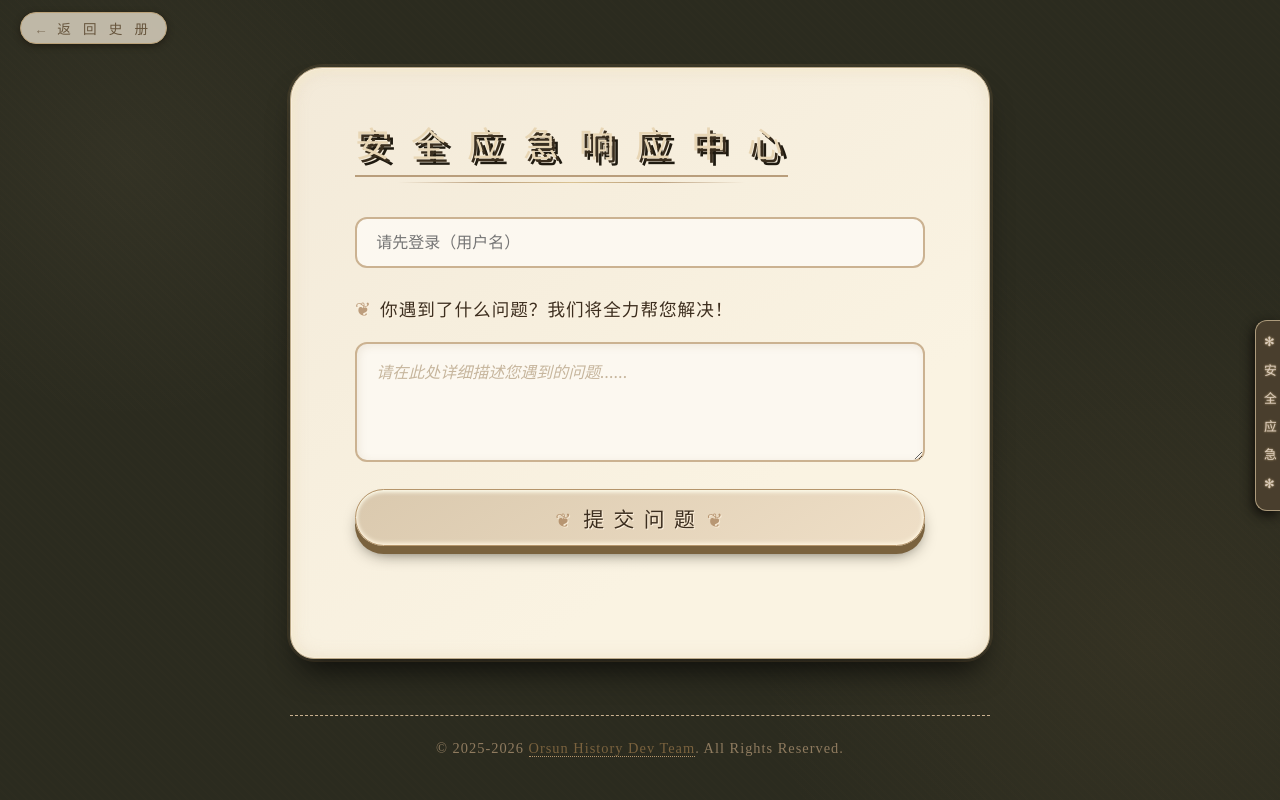
After one commit to zfscjch/OrsunHistory, a Flask app: page /issues in a window 1280 px wide. The commit adds this page. Run offline with Flask 3, Linux system fonts and the light colour scheme; parts of the project's set-up code (start-up, migrations or seed data) failed here and were passed over.

```diff
--- a/templates/face.html
+++ b/templates/face.html
@@ -104,6 +104,9 @@
                 <div id="resultArea" class="result-area">
                     <div class="info-message">等待识别...</div>
                 </div>
+            </div>
+            <div>
+                <a href="/issues">识别失败？向安全中心反映问题</a>
             </div>
         </div>
     </div>
--- a/templates/introduce.html
+++ b/templates/introduce.html
@@ -461,6 +461,7 @@
 
     <div class="psg">
         <a href="/">主页</a>
+        <a href="/issues">反映问题</a>
     </div>
 
     <div class="floating-objects">
--- /dev/null
+++ b/templates/issue.html
@@ -0,0 +1,491 @@
+<!DOCTYPE html>
+<html lang="zh-CN">
+<head>
+    <meta charset="UTF-8">
+    <title>翱三通史 - 安全应急响应中心</title>
+    <style>
+        /* ===== 全局重置与基调 —— 与 index.html 保持一致 ===== */
+        * {
+            margin: 0;
+            padding: 0;
+            box-sizing: border-box;
+        }
+
+        body {
+            background-color: #2b2b1f;  /* 深檀木色底，模拟历史沉淀 */
+            font-family: 'Georgia', 'Times New Roman', '宋体', 'Songti SC', serif;
+            min-height: 100vh;
+            display: flex;
+            flex-direction: column;
+            justify-content: center;
+            align-items: center;
+            padding: 2rem 1rem;
+            background-image:
+                    radial-gradient(circle at 10% 20%, rgba(200, 180, 140, 0.05) 0px, transparent 20%),
+                    radial-gradient(circle at 90% 80%, rgba(160, 130, 80, 0.08) 0px, transparent 30%),
+                    repeating-linear-gradient(45deg, rgba(120, 90, 50, 0.02) 0px, rgba(120, 90, 50, 0.02) 2px, transparent 2px, transparent 6px);
+        }
+
+        /* ===== 主容器 —— 仿若一本摊开的史册 ===== */
+        .container {
+            background: #f7efe0 linear-gradient(145deg, #f3ead9 0%, #faf3e2 70%);
+            border: 1px solid #bbaa8a;
+            border-radius: 32px 32px 24px 24px;
+            box-shadow:
+                    0 20px 30px -10px rgba(0,0,0,0.7),
+                    inset 0 0 0 1px #fff6e5,
+                    inset 2px 2px 8px rgba(255, 245, 215, 0.8);
+            padding: 3rem 4rem;
+            margin: 1.5rem 0;
+            max-width: 700px;
+            width: 100%;
+            position: relative;
+            transition: box-shadow 0.3s ease;
+        }
+
+        /* 古书虫蚀 / 毛边效果 (装饰用伪元素) */
+        .container::before {
+            content: '';
+            position: absolute;
+            top: -4px; left: -4px; right: -4px; bottom: -4px;
+            border: 1px solid rgba(140, 110, 70, 0.2);
+            border-radius: 36px 36px 28px 28px;
+            pointer-events: none;
+            box-shadow: inset 0 0 20px #bba27a40;
+        }
+
+        /* ===== 标题 ===== */
+        h1 {
+            font-size: 2.2rem;
+            font-weight: 400;
+            letter-spacing: 6px;
+            color: #e8d6b5;
+            text-shadow: 3px 3px 0 #3a2e1e, 6px 6px 0 #1f1a10;
+            margin-bottom: 2.5rem;
+            border-bottom: 2px solid #b99e7c;
+            padding-bottom: 0.5rem;
+            display: inline-block;
+            font-family: 'Times New Roman', '宋体', serif;
+            text-transform: uppercase;
+            word-break: keep-all;
+            position: relative;
+        }
+
+        h1::after {
+            content: '';
+            position: absolute;
+            bottom: -8px;
+            left: 10%;
+            width: 80%;
+            height: 1px;
+            background: linear-gradient(90deg, transparent, #b99e7c, #dac292, #b99e7c, transparent);
+        }
+
+        /* ===== 表单样式 ===== */
+        #issueForm {
+            display: flex;
+            flex-direction: column;
+            gap: 1.2rem;
+        }
+
+        /* 标签 —— 仿古书眉批 */
+        #issueForm label {
+            font-size: 1.1rem;
+            color: #3c2e1f;
+            font-family: 'Georgia', 'Times New Roman', '宋体', serif;
+            letter-spacing: 1px;
+            text-shadow: 1px 1px 0 #fff3e0;
+            display: flex;
+            align-items: center;
+            gap: 0.5rem;
+        }
+
+        #issueForm label::before {
+            content: '❦';
+            color: #a57c54;
+            font-size: 1.2rem;
+            opacity: 0.7;
+        }
+
+        /* 用户名输入框 —— 隐藏但保留用于逻辑 */
+        #username {
+            display: none;
+        }
+
+        /* 文本框 —— 仿古书页 */
+        #issueForm textarea {
+            background: #fcf8f0;
+            border: 2px solid #cbb291;
+            border-radius: 12px;
+            padding: 1rem 1.2rem;
+            font-size: 1rem;
+            font-family: 'Georgia', 'Times New Roman', '宋体', serif;
+            color: #2b2217;
+            resize: vertical;
+            min-height: 120px;
+            transition: all 0.3s ease;
+            box-shadow: inset 2px 2px 8px rgba(120, 90, 50, 0.1);
+            line-height: 1.6;
+        }
+
+        #issueForm textarea:focus {
+            outline: none;
+            border-color: #8f7b5f;
+            box-shadow: inset 2px 2px 8px rgba(120, 90, 50, 0.15), 0 0 0 4px rgba(200, 180, 140, 0.2);
+            background: #fffcf5;
+        }
+
+        #issueForm textarea::placeholder {
+            color: #b09a7a;
+            font-style: italic;
+            opacity: 0.7;
+        }
+
+        /* 提交按钮 —— 与 index.html 的链接风格一致 */
+        #submitIssue {
+            display: inline-block;
+            font-size: 1.3rem;
+            font-weight: normal;
+            color: #3c2e1f;
+            text-decoration: none;
+            padding: 0.8rem 2.2rem;
+            background: #e5d8c1;
+            background: linear-gradient(145deg, #dac9ae, #efdfc7);
+            border: 1px solid #b5956b;
+            border-radius: 60px;
+            box-shadow:
+                    0 8px 0 #7a623e,
+                    0 12px 18px -8px #1f1a0e,
+                    inset 0 -2px 4px #fff4dd,
+                    inset 0 2px 4px #fffff0;
+            font-family: 'Georgia', 'Times New Roman', '宋体', serif;
+            letter-spacing: 2px;
+            transition: all 0.15s ease-in-out;
+            position: relative;
+            text-shadow: 1px 1px 0 #fff3e0;
+            cursor: pointer;
+            margin-top: 0.5rem;
+            width: 100%;
+        }
+
+        /* 按钮装饰符 */
+        #submitIssue::before {
+            content: '❦';
+            font-size: 1.2rem;
+            color: #a57c54;
+            opacity: 0.7;
+            margin-right: 10px;
+        }
+
+        #submitIssue::after {
+            content: '❦';
+            font-size: 1.2rem;
+            color: #a57c54;
+            opacity: 0.7;
+            margin-left: 10px;
+        }
+
+        /* 按钮悬停 */
+        #submitIssue:hover {
+            transform: translateY(4px);
+            box-shadow:
+                    0 4px 0 #7a623e,
+                    0 16px 24px -10px #0a0804,
+                    inset 0 -1px 3px #fff1d6,
+                    inset 0 1px 5px #fffff0;
+            background: linear-gradient(145deg, #d2bea0, #ebdac2);
+            color: #241b10;
+            border-color: #b07d4c;
+        }
+
+        /* 按钮点击 */
+        #submitIssue:active {
+            transform: translateY(8px);
+            box-shadow:
+                    0 0 0 #7a623e,
+                    0 18px 20px -12px #0f0b06,
+                    inset 0 -2px 4px #cfb894;
+        }
+
+        /* ===== 响应消息 ===== */
+        #responseMessage {
+            margin-top: 1.5rem;
+            padding: 0.5rem 0;
+            font-size: 1rem;
+            font-family: 'Georgia', 'Times New Roman', '宋体', serif;
+            text-align: center;
+            min-height: 2.5rem;
+        }
+
+        #responseMessage p {
+            padding: 0.5rem 1rem;
+            border-radius: 8px;
+            background: rgba(255, 255, 240, 0.5);
+            border: 1px dashed #cbb291;
+        }
+
+        #responseMessage p[style*="color:green"] {
+            border-color: #7a9a6a;
+            background: rgba(120, 160, 100, 0.1);
+        }
+
+        #responseMessage p[style*="color:red"] {
+            border-color: #b07060;
+            background: rgba(180, 90, 70, 0.08);
+        }
+
+        /* ===== 页脚 ===== */
+        .footer {
+            margin-top: 2rem;
+            font-size: 0.9rem;
+            color: #8f7b5f;
+            text-align: center;
+            letter-spacing: 1px;
+            font-family: 'Times New Roman', '楷体', serif;
+            border-top: 1px dashed #cbb291;
+            padding-top: 1.5rem;
+            width: 100%;
+            max-width: 700px;
+        }
+
+        .footer a {
+            color: #7a623e;
+            text-decoration: none;
+            border-bottom: 1px dotted #b5956b;
+            transition: all 0.2s ease;
+        }
+
+        .footer a:hover {
+            color: #3c2e1f;
+            border-bottom-color: #3c2e1f;
+        }
+
+        /* ===== 仿古签条 (右侧) ===== */
+        .signature-container {
+            position: fixed;
+            right: 0;
+            top: 40%;
+            background: #493e2d;
+            color: #dacbbc;
+            padding: 0.8rem 0.2rem;
+            writing-mode: vertical-rl;
+            font-size: 0.8rem;
+            border-radius: 12px 0 0 12px;
+            letter-spacing: 6px;
+            border: 1px solid #ad9b7c;
+            border-right: none;
+            box-shadow: -2px 4px 12px #0f0d09;
+            text-shadow: 0 0 2px #dec393;
+            font-family: 'Times New Roman', '楷体', serif;
+            z-index: 10;
+            text-decoration: none;
+            transition: all 0.2s ease;
+            line-height: 1.4;
+            cursor: default;
+            pointer-events: none;
+        }
+
+        .signature-container:hover {
+            background: #5f4f39;
+            color: #f0e2ce;
+            border-color: #dbbc93;
+            box-shadow: -4px 6px 16px #221e14;
+            letter-spacing: 8px;
+        }
+
+        /* ===== 响应式 ===== */
+        @media (max-width: 700px) {
+            h1 {
+                font-size: 1.8rem;
+                letter-spacing: 3px;
+                text-shadow: 2px 2px 0 #3a2e1e, 4px 4px 0 #1f1a10;
+            }
+
+            .container {
+                padding: 2rem 1.5rem;
+                margin: 1rem 0.5rem;
+            }
+
+            #issueForm label {
+                font-size: 1rem;
+            }
+
+            #submitIssue {
+                font-size: 1.1rem;
+                padding: 0.6rem 1.5rem;
+            }
+
+            #submitIssue::before,
+            #submitIssue::after {
+                font-size: 1rem;
+            }
+
+            .signature-container {
+                font-size: 0.7rem;
+                padding: 0.6rem 0.15rem;
+                letter-spacing: 4px;
+            }
+        }
+
+        @media (max-width: 500px) {
+            body {
+                padding: 1rem 0.5rem;
+            }
+
+            .container {
+                padding: 1.5rem 1rem;
+                border-radius: 24px;
+            }
+
+            h1 {
+                font-size: 1.5rem;
+                letter-spacing: 2px;
+            }
+
+            #issueForm textarea {
+                min-height: 100px;
+                font-size: 0.95rem;
+                padding: 0.8rem;
+            }
+
+            #submitIssue {
+                font-size: 1rem;
+                padding: 0.5rem 1rem;
+                letter-spacing: 1px;
+            }
+
+            #submitIssue::before,
+            #submitIssue::after {
+                display: none;
+            }
+
+            .signature-container {
+                display: none;
+            }
+        }
+
+        /* ===== 顶部导航小标签（与 index 呼应） ===== */
+        .nav-tag {
+            position: fixed;
+            top: 12px;
+            left: 20px;
+            font-size: 0.85rem;
+            color: #67553d;
+            background: #efe6d4c0;
+            padding: 0.3rem 1rem;
+            border-radius: 30px;
+            border: 1px solid #bba27a;
+            backdrop-filter: blur(2px);
+            box-shadow: 0 2px 6px #221e14;
+            font-family: 'Courier New', '宋体', monospace;
+            letter-spacing: 2px;
+            z-index: 10;
+            text-decoration: none;
+            transition: all 0.2s ease;
+        }
+
+        .nav-tag:hover {
+            background: #dacbbc;
+            color: #2b2217;
+            border-color: #8f7b5f;
+        }
+
+        .nav-tag::before {
+            content: '← ';
+            opacity: 0.7;
+        }
+    </style>
+</head>
+<body>
+
+<!-- 返回主页的导航标签 -->
+<a href="/" class="nav-tag">返 回 史 册</a>
+
+<!-- 仿古签条（右侧装饰） -->
+<div class="signature-container">✻ 安 全 应 急 ✻</div>
+
+<!-- 主容器 -->
+<div class="container">
+    <h1>安 全 应 急 响 应 中 心</h1>
+
+    <form id="issueForm">
+        <input id="username" required>
+        <label for="issue">你遇到了什么问题？我们将全力帮您解决！</label>
+        <textarea placeholder="请在此处详细描述您遇到的问题……" id="issue"></textarea>
+        <button type="submit" id="submitIssue">提 交 问 题</button>
+    </form>
+
+    <div id="responseMessage"></div>
+</div>
+
+<!-- 页脚 -->
+<div class="footer">
+    &copy; 2025-2026
+    <a href="https://github.com/zfscjch/OrsunHistory" target="_blank">Orsun History Dev Team</a>.
+    All Rights Reserved.
+</div>
+
+<script>
+    function init() {
+        const username = sessionStorage.getItem("user");
+        const userNameEl = document.querySelector("#username");
+        if (!username) {
+            userNameEl.style.display = "block";
+            userNameEl.placeholder = "请先登录（用户名）";
+            userNameEl.style.display = "block";
+            userNameEl.style.background = "#fcf8f0";
+            userNameEl.style.border = "2px solid #cbb291";
+            userNameEl.style.borderRadius = "12px";
+            userNameEl.style.padding = "0.8rem 1.2rem";
+            userNameEl.style.fontFamily = "'Georgia', 'Times New Roman', '宋体', serif";
+            userNameEl.style.fontSize = "1rem";
+            userNameEl.style.color = "#2b2217";
+            userNameEl.style.marginBottom = "0.5rem";
+        } else {
+            userNameEl.value = username;
+            userNameEl.type = "hidden";
+        }
+    }
+
+    document.getElementById('issueForm').addEventListener('submit', function(e) {
+        e.preventDefault();
+
+        const issueText = document.getElementById('issue').value;
+        const messageDiv = document.getElementById('responseMessage');
+
+        if (!issueText.trim()) {
+            messageDiv.innerHTML = '<p style="color:#b07060;">⚠ 请 输 入 问 题 内 容</p>';
+            return;
+        }
+
+        const formData = new FormData();
+        formData.append('issue', issueText);
+
+        fetch('/api/issues', {
+            method: 'POST',
+            body: formData
+        })
+            .then(response => {
+                if (!response.ok) {
+                    return response.json().then(err => Promise.reject(err));
+                }
+                return response.json();
+            })
+            .then(data => {
+                if (data.status === "success") {
+                    messageDiv.innerHTML = `<p style="color:#5a7a4a;">✅ ${data.message}</p>`;
+                    document.getElementById('issue').value = '';
+                } else {
+                    messageDiv.innerHTML = `<p style="color:#b07060;">❌ ${data.error || '提交失败'}</p>`;
+                }
+            })
+            .catch(error => {
+                messageDiv.innerHTML = `<p style="color:#b07060;">❌ 提交失败: ${error.error || '网络错误'}</p>`;
+            });
+    });
+
+    init();
+</script>
+
+</body>
+</html>
```
Also changed, not shown: orsun_server.py (+27 -0 lines).
